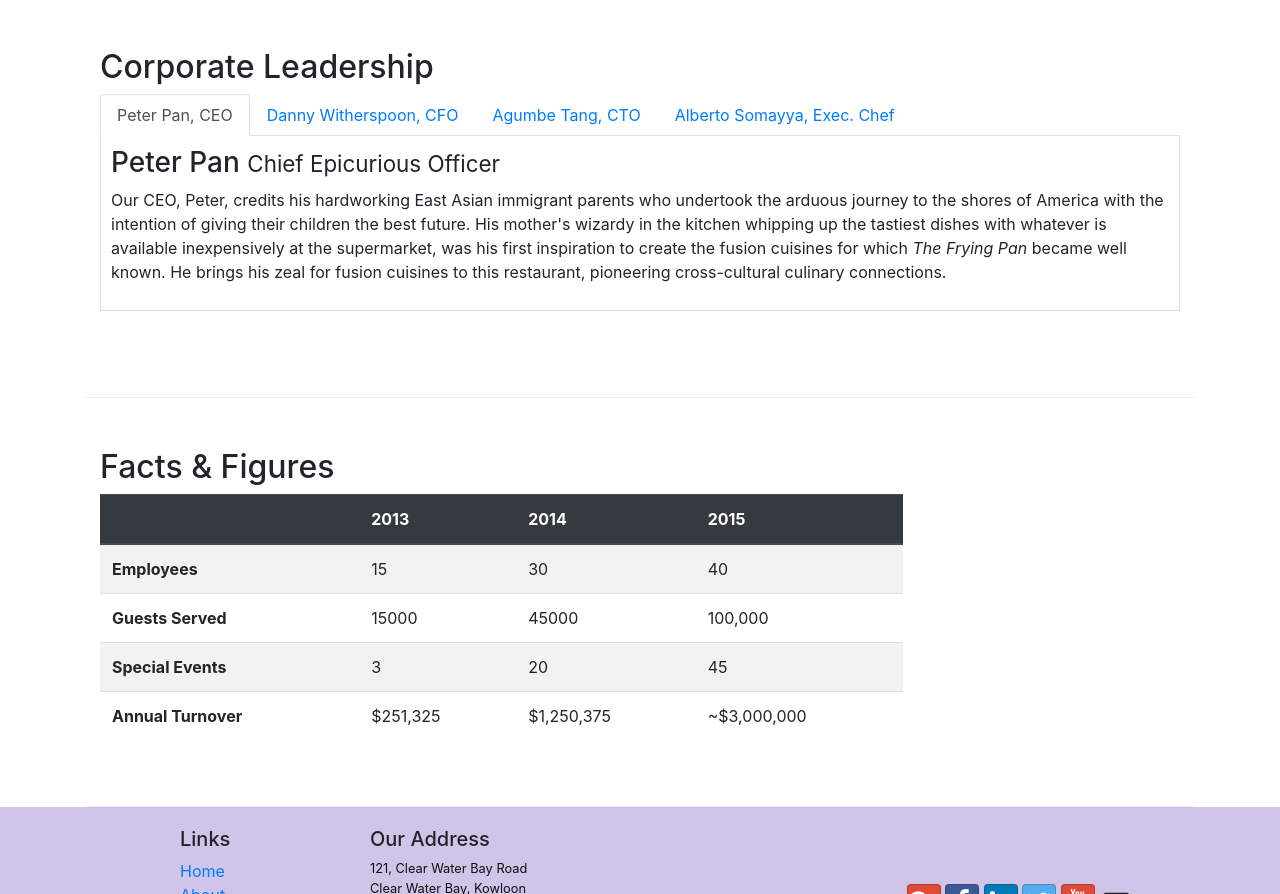
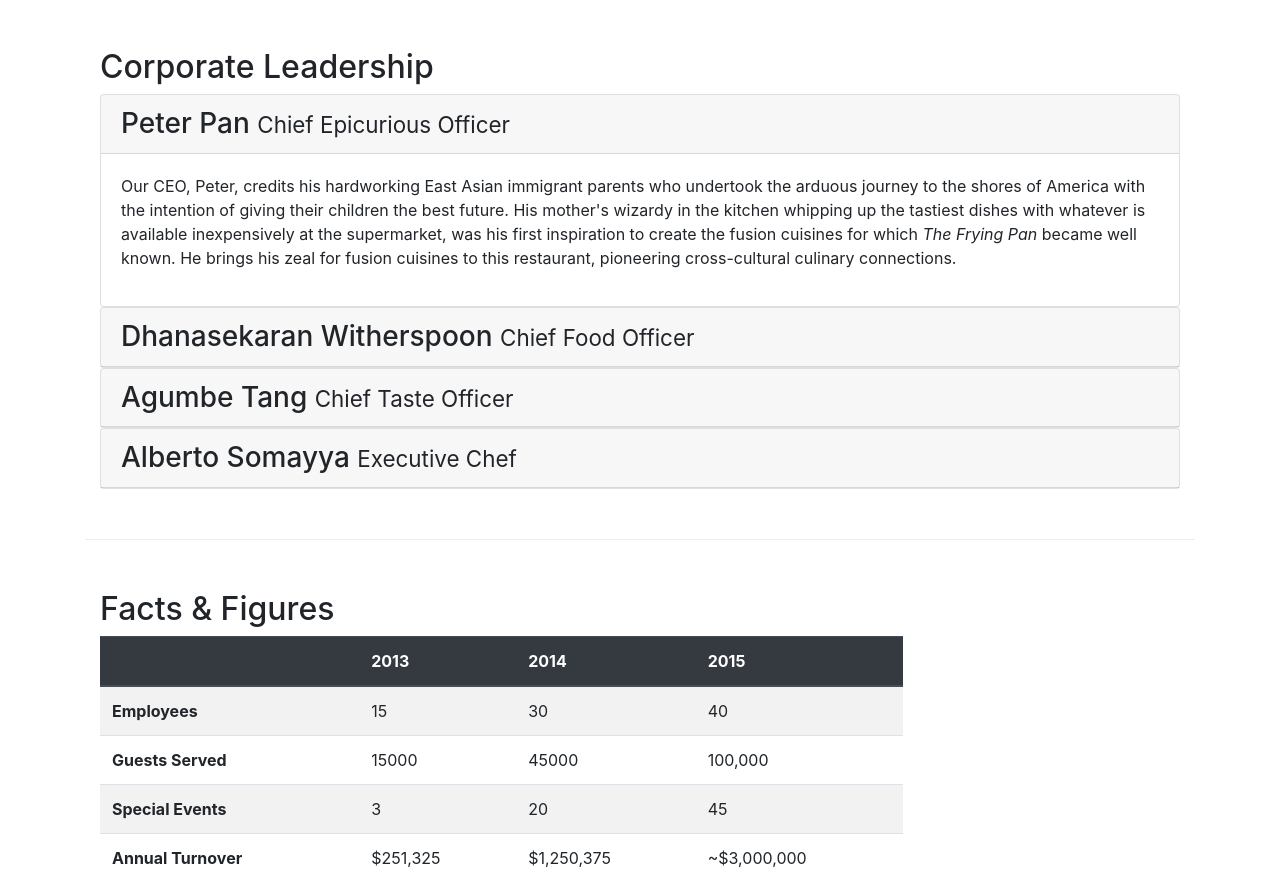
Before and after one commit to amey-morje/bootstrap, a website: page aboutus.html in a window 1280 px wide. Shown: the part 873-1767 px from the top of the page. Drawn offline with nearby package versions, Linux system fonts and the light colour scheme.

Commit message:
Accordion

```diff
--- a/aboutus.html
+++ b/aboutus.html
@@ -103,43 +103,61 @@
         <div class="row row-content">
             <div class="col-sm-12">
                 <h2>Corporate Leadership</h2>
-
-                <ul class="nav nav-tabs">
-                    <li class="nav-item">
-                        <a class="nav-link active" href="#peter"
-                            role="tab" data-toggle="tab">Peter Pan, CEO</a>
-                    </li>
-                    <li class="nav-item">
-                        <a class="nav-link" href="#danny" role="tab"
-                            data-toggle="tab">Danny Witherspoon, CFO</a>
-                    </li>
-                    <li class="nav-item">
-                        <a class="nav-link" href="#agumbe"role="tab"
-                            data-toggle="tab">Agumbe Tang, CTO</a>
-                    </li>
-                    <li class="nav-item">
-                        <a class="nav-link" href="#alberto" role="tab"
-                            data-toggle="tab">Alberto Somayya, Exec. Chef</a>
-                    </li>
-                </ul>
-
-                <div class="tab-content">
-                    <div role="tabpanel" class="tab-pane fade show active" id="peter">
-                        <h3>Peter Pan <small>Chief Epicurious Officer</small></h3>
-                        <p class="d-none d-sm-block">Our CEO, Peter, credits his hardworking East Asian immigrant parents who undertook the arduous journey to the shores of America with the intention of giving their children the best future. His mother's wizardy in the kitchen whipping up the tastiest dishes with whatever is available inexpensively at the supermarket, was his first inspiration to create the fusion cuisines for which <em>The Frying Pan</em> became well known. He brings his zeal for fusion cuisines to this restaurant, pioneering cross-cultural culinary connections.</p>
+                <div id="accordion">
+                    <div class="card">
+                        <div class="card-header" role="tab" id="peterhead">
+                            <h3 class="mb-0">
+                                <a data-toggle="collapsed" data-toggle="collapse" data-target="#peter">Peter Pan <small>Chief Epicurious Officer</small></a>
+                            </h3>
+                        </div>
+                    <div class="collapse show" id="peter" data-parent="#accordion">
+                        <div class="card-body">
+                            <p class="d-none d-sm-block">Our CEO, Peter, credits his hardworking East Asian immigrant parents who undertook the arduous journey to the shores of America with the intention of giving their children the best future. His mother's wizardy in the kitchen whipping up the tastiest dishes with whatever is available inexpensively at the supermarket, was his first inspiration to create the fusion cuisines for which <em>The Frying Pan</em> became well known. He brings his zeal for fusion cuisines to this restaurant, pioneering cross-cultural culinary connections.</p>
+                        </div>
                     </div>
-                    <div role="tabpanel" class="tab-pane fade" id="danny">
-                        <h3>Dhanasekaran Witherspoon <small>Chief Food Officer</small></h3>
-                        <p class="d-none d-sm-block">Our CFO, Danny, as he is affectionately referred to by his colleagues, comes from a long established family tradition in farming and produce. His experiences growing up on a farm in the Australian outback gave him great appreciation for varieties of food sources. As he puts it in his own words, <em>Everything that runs, wins, and everything that stays, pays!</em></p>
                     </div>
-                    <div role="tabpanel" class="tab-pane fade" id="agumbe">
-                        <h3>Agumbe Tang <small>Chief Taste Officer</small></h3>
-                        <p class="d-none d-sm-block">Blessed with the most discerning gustatory sense, Agumbe, our CTO, personally ensures that every dish that we serve meets his exacting tastes. Our chefs dread the tongue lashing that ensues if their dish does not meet his exacting standards. He lives by his motto, <em>You click only if you survive my lick.</em></p>
+                    <div class="card">
+                        <div class="card-header" role="tab" id="dannyhead">
+                        <h3 class="mb-0">
+                            <a class="collapsed" data-toggle="collapse" data-target="#danny">
+                            Dhanasekaran Witherspoon <small>Chief Food Officer</small>
+                            </a>
+                        </h3>
                     </div>
-                    <div role="tabpanel" class="tab-pane fade" id="alberto">
-                        <h3>Alberto Somayya <small>Executive Chef</small></h3>
-                        <p class="d-none d-sm-block">Award winning three-star Michelin chef with wide International experience having worked closely with whos-who in the culinary world, he specializes in creating mouthwatering Indo-Italian fusion experiences. He says, <em>Put together the cuisines from the two craziest cultures, and you get a winning hit! Amma Mia!</em></p>
+                    <div class="collapse" id="danny" data-parent="#accordion">
+                        <div class="card-body">
+                            <p class="d-none d-sm-block">Our CFO, Danny, as he is affectionately referred to by his colleagues, comes from a long established family tradition in farming and produce. His experiences growing up on a farm in the Australian outback gave him great appreciation for varieties of food sources. As he puts it in his own words, <em>Everything that runs, wins, and everything that stays, pays!</em></p>
+                        </div>
                     </div>
+                </div>
+                <div class="card">
+                        <div class="card-header" role="tab" id="agumbehead">
+                        <h3 class="mb-0">
+                            <a class="collapsed" data-toggle="collapse" data-target="#agumbe">
+                            Agumbe Tang <small>Chief Taste Officer</small>
+                            </a>
+                        </h3>
+                    </div>
+                    <div class="collapse" id="agumbe" data-parent="#accordion">
+                        <div class="card-body">
+                            <p class="d-none d-sm-block">Blessed with the most discerning gustatory sense, Agumbe, our CTO, personally ensures that every dish that we serve meets his exacting tastes. Our chefs dread the tongue lashing that ensues if their dish does not meet his exacting standards. He lives by his motto, <em>You click only if you survive my lick.</em></p>
+                        </div>
+                    </div>
+                </div>
+                <div class="card">
+                        <div class="card-header" role="tab" id="albertohead">
+                        <h3 class="mb-0">
+                            <a class="collapsed" data-toggle="collapse" data-target="#alberto">
+                            Alberto Somayya <small>Executive Chef</small>
+                            </a>
+                        </h3>
+                    </div>
+                    <div class="collapse" id="alberto" data-parent="#accordion">
+                        <div class="card-body">
+                            <p class="d-none d-sm-block">Award winning three-star Michelin chef with wide International experience having worked closely with whos-who in the culinary world, he specializes in creating mouthwatering Indo-Italian fusion experiences. He says, <em>Put together the cuisines from the two craziest cultures, and you get a winning hit! Amma Mia!</em></p>
+                        </div>
+                    </div>
+                </div>
                 </div>
             </div>
        </div>
```
